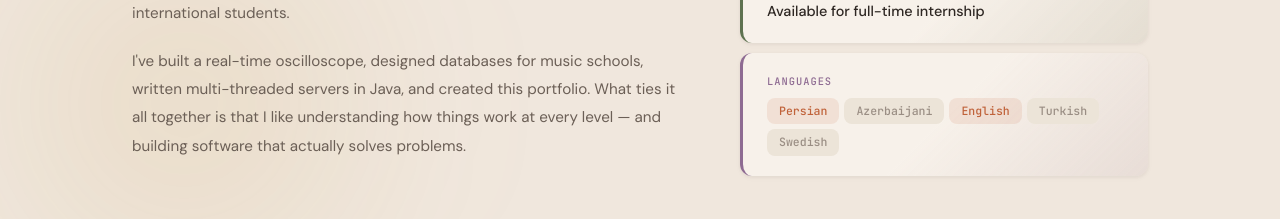
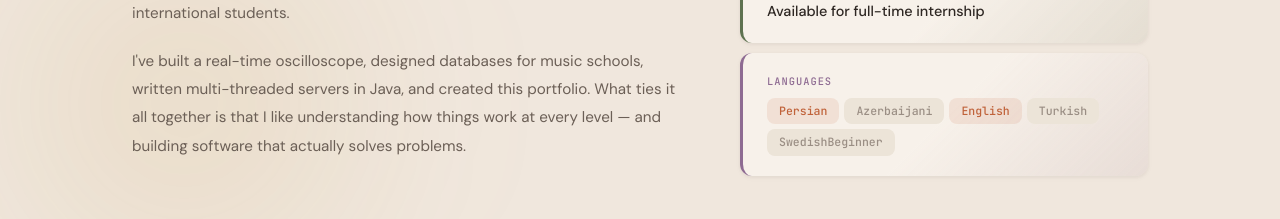
Before and after one commit to Sana8200/Portfolio_Sana, a React (Create React App) app in the folder portfolio/: page / in a window 1280 px wide. Shown: the part 1320-1539 px from the top of the page. Built offline with nearby package versions, Linux system fonts and the light colour scheme.

Commit message:
feat: add beginner level indicator for Swedish language

```diff
--- a/portfolio/src/About/About.js
+++ b/portfolio/src/About/About.js
@@ -6,7 +6,7 @@ const LANGUAGES = [
   { name: 'Azerbaijani', native: false },
   { name: 'English', native: true },
   { name: 'Turkish', native: false },
-  { name: 'Swedish', native: false },
+  { name: 'Swedish', native: false, level: 'Beginner' },
 ];
 
 function About() {
@@ -75,8 +75,9 @@ function About() {
                 <p className="about__card-label">Languages</p>
                 <div className="about__langs">
                   {LANGUAGES.map((l) => (
-                    <span key={l.name} className={`about__lang ${l.native ? 'about__lang--native' : ''}`}>
+                    <span key={l.name} className={`about__lang ${l.native ? 'about__lang--native' : ''} ${l.level ? 'about__lang--beginner' : ''}`}>
                       {l.name}
+                      {l.level && <span className="about__lang-level">{l.level}</span>}
                     </span>
                   ))}
                 </div>
```
